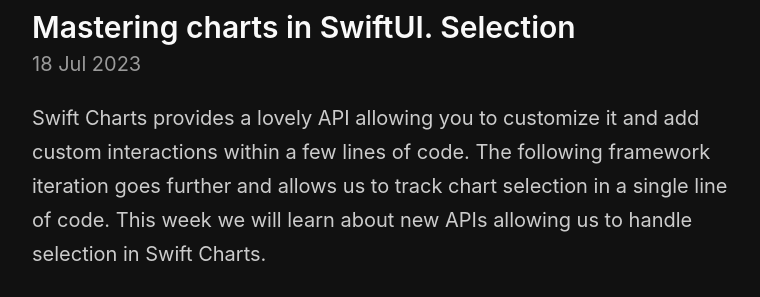
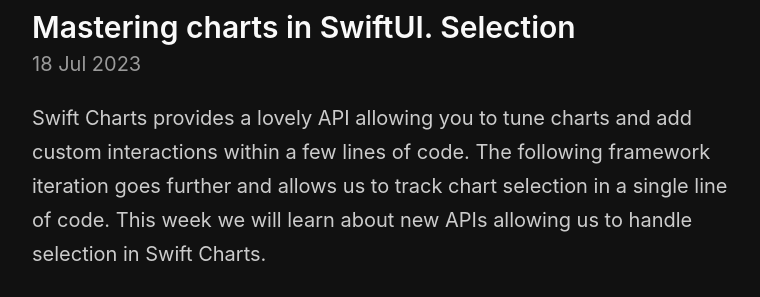
Before and after one commit to mecid/mecid.github.io, a Jekyll site: the page built from _posts/2023-07-18-mastering-charts-in-swiftui-selection.md, in a window 1280 px wide and 900 px high. Shown: the part 175-472 px from the top of the window, without its empty margins (258-1018 px from the left). Built offline with Jekyll 4.4.1, drawn with Linux system fonts in a browser that asks for light colours.

Commit message:
chart selection post introduction improved

```diff
--- a/_posts/2023-07-18-mastering-charts-in-swiftui-selection.md
+++ b/_posts/2023-07-18-mastering-charts-in-swiftui-selection.md
@@ -5,7 +5,7 @@
 category: Mastering SwiftUI views
 ---
 
-Swift Charts provides a lovely API allowing you to customize it and add custom interactions within a few lines of code. The following framework iteration goes further and allows us to track chart selection in a single line of code. This week we will learn about new APIs allowing us to handle selection in Swift Charts.
+Swift Charts provides a lovely API allowing you to tune charts and add custom interactions within a few lines of code. The following framework iteration goes further and allows us to track chart selection in a single line of code. This week we will learn about new APIs allowing us to handle selection in Swift Charts.
 
 {% include friends.html %}
 
```
